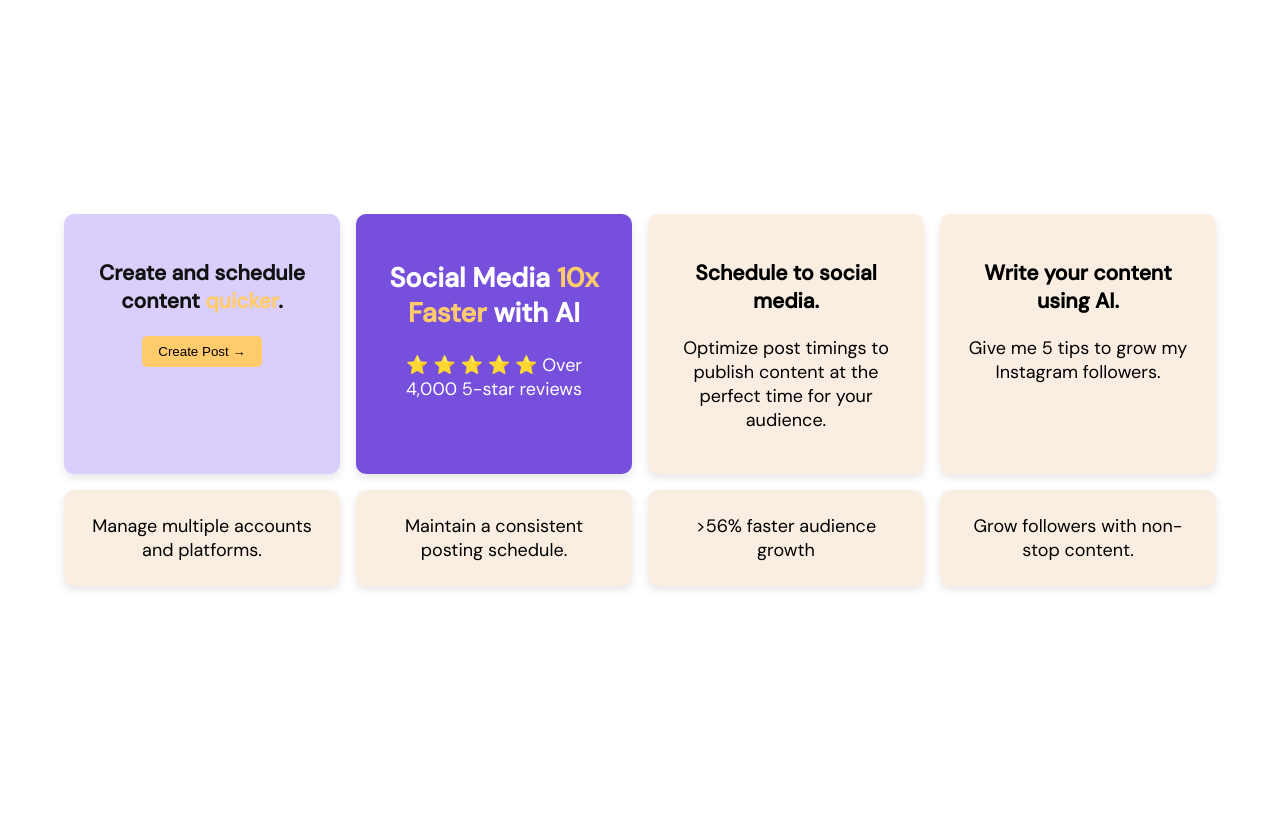
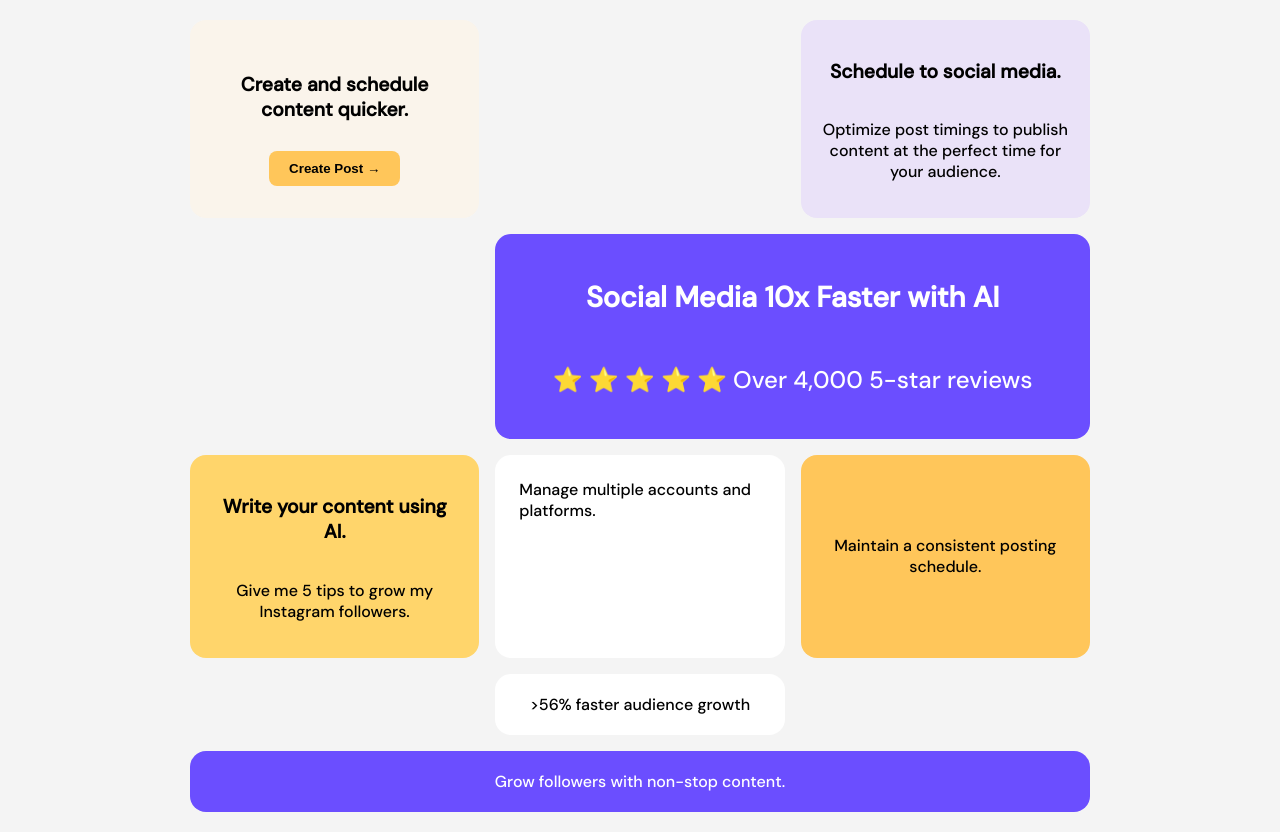
Before and after one commit to Icily57/bento-grid-main, a plain HTML site: page index.html in a window 1280 px wide. Before the commit the page ends 800 px from the top, so only its background shows below. Drawn offline with Linux system fonts and the light colour scheme.

Commit message:
unfinished

```diff
--- a/styles.css
+++ b/styles.css
@@ -1,72 +1,117 @@
+/* styles.css */
 body {
     font-family: 'DM Sans', sans-serif;
-    background-color: hsl(0, 0%, 100%);
-    margin: 0;
-    padding: 0;
+    background-color: #F4F4F4;
     display: flex;
     justify-content: center;
     align-items: center;
     min-height: 100vh;
+    margin: 0;
   }
 
   .container {
     display: grid;
-    gap: 1rem;
-    grid-template-columns: repeat(auto-fit, minmax(250px, 1fr));
-    max-width: 1200px;
-    padding: 2rem;
-    width: 90%;
+    grid-template-columns: repeat(3, 1fr);
+    grid-template-rows: auto;
+    gap: 16px;
+    max-width: 900px;
+    padding: 20px;
   }
 
   .card {
-    background: hsl(31, 66%, 93%);
-    padding: 1.5rem;
-    border-radius: 10px;
-    box-shadow: 0 4px 8px rgba(0, 0, 0, 0.1);
+    display: flex;
+    flex-direction: column;
+    justify-content: center;
+    align-items: center;
+    border-radius: 16px;
+    padding: 20px;
     text-align: center;
-    font-size: 18px;
+    font-size: 1rem;
+    font-weight: 500;
+  }
+
+  .card1 {
+    background: #FAF4EB;
+    grid-column: 1 / 2;
+    grid-row: 1 / 3;
   }
 
   .card2 {
-    background: hsl(256, 67%, 59%);
+    background: #6B4EFF;
     color: white;
+    font-size: 1.5rem;
+    grid-column: 2 / 4;
   }
 
-  .card1 {
-    background: hsl(254, 88%, 90%);
-    color: hsl(0, 0%, 7%);
+  .card3 {
+    background: #EAE2F8;
+    grid-column: 3 / 4;
+    grid-row: 1 / 3;
+  }
+
+  .card4 {
+    background: #FFD56B;
+    grid-column: 1 / 2;
+  }
+
+  .card5 {
+    background: white;
+    grid-column: 2 / 3;
+    display: flex;
+    align-items: flex-start;
+    justify-content: flex-start;
+    text-align: left;
+    padding: 24px;
+  }
+
+  .card6 {
+    background: #FFC65A;
+    grid-column: 3 / 4;
+  }
+
+  .card7 {
+    background: white;
+    grid-column: 2 / 3;
+  }
+
+  .card8 {
+    background: #6B4EFF;
+    color: white;
+    grid-column: 1 / 4;
+  }
+
+  h3 {
+    font-size: 1.2rem;
+    font-weight: 700;
+  }
+
+  h2 {
+    font-size: 1.8rem;
+    font-weight: 700;
   }
 
   .btn {
-    background: hsl(39, 100%, 71%);
+    background-color: #FFC65A;
     border: none;
-    padding: 0.5rem 1rem;
-    border-radius: 5px;
+    padding: 10px 20px;
+    font-weight: bold;
+    border-radius: 8px;
     cursor: pointer;
-    font-weight: 500;
+    margin-top: 10px;
   }
 
   .btn:hover {
-    opacity: 0.9;
+    background-color: #FFA41B;
   }
 
-  .highlight {
-    color: hsl(39, 100%, 71%);
-  }
-
+  /* Responsive Design */
   @media (max-width: 768px) {
     .container {
       grid-template-columns: 1fr;
-      text-align: center;
     }
 
     .card {
-      padding: 1rem;
-      font-size: 16px;
-    }
-
-    .btn {
-      width: 100%;
-      padding: 0.75rem;
+      grid-column: auto !important;
+      grid-row: auto !important;
     }
   }
```
Also changed, not shown: design.PNG (added), index.html (indentation only).
